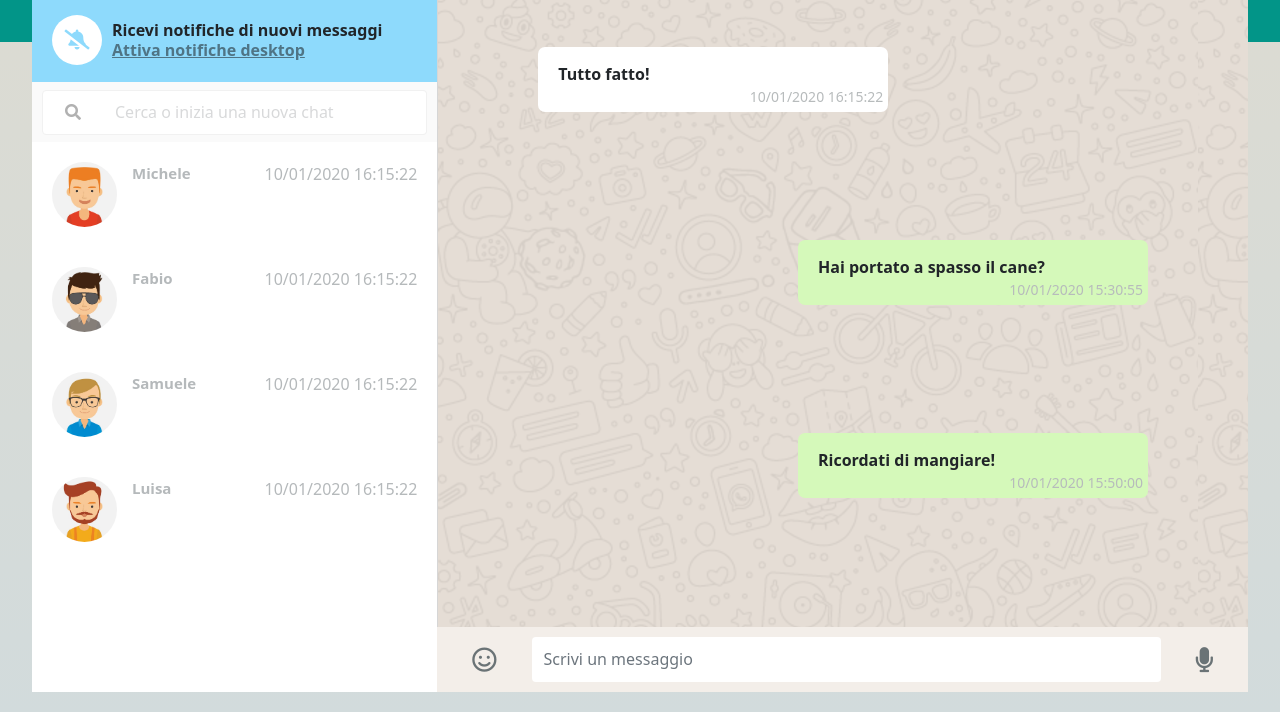
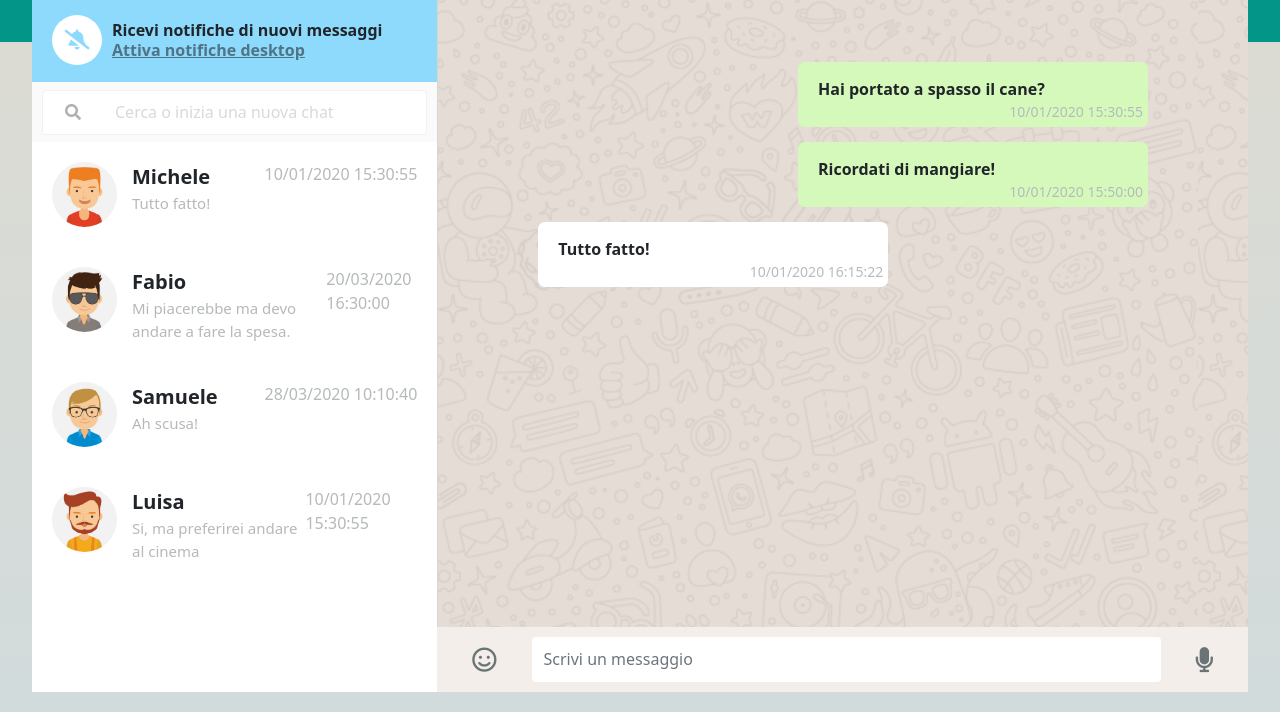
Before and after one commit to Intrusion0/vue-boolzapp, a plain HTML site: page index.html in a window 1280 px wide. Shown: the part 88-800 px from the top of the page. Drawn offline with nearby package versions, Linux system fonts and the light colour scheme.

Commit message:
Milestone 1 Completed

```diff
--- a/css/style.css
+++ b/css/style.css
@@ -249,6 +249,7 @@ main {
 #chat-main {
     display: flex;
     flex-wrap: wrap;
+    align-content: flex-start;
     height: 100%;
     width: 100%;
     border-left: 1px solid #d6d6d6;
@@ -283,7 +284,7 @@ footer {
     flex-wrap: wrap;
     width: 100%;
     height: 50px;
-    margin: 0 100px;
+    margin: 15px 100px;
 }
 
 .my-messages {
--- a/index.html
+++ b/index.html
@@ -70,13 +70,13 @@
                                                     <span>
                                                         {{ contact.name }}
                                                     </span>
-                                                    <span v-for="(message, j) in messages" class="fw-normal" v-if="message.status === 'received' " :key="j">
-                                                        {{ message.text }}
+                                                    <span class="fw-normal">
+                                                        {{ contact.messages.at(-1).text }}
                                                     </span>
                                                 </div>
                                         </section>
                                         <section class="user-date fw-normal">
-                                            10/01/2020 16:15:22
+                                            {{ contact.messages.at(.1).date }}
                                         </section>
                                     </div>
                                 </li>
@@ -112,16 +112,6 @@
                     </header>
                     <!-- Parte centrale / chat -->
                     <main id="chat-main">
-                        <div class="user-messages"> <!-- Messaggi dell'utente *da ricordare -->
-                            <div class="cont-user-mess">
-                                <span>
-                                    Tutto fatto!
-                                </span>
-                                <span>
-                                    10/01/2020 16:15:22
-                                </span>
-                            </div>
-                        </div>
                         <div class="my-messages"> <!-- Miei messaggi *da ricordare -->
                             <div class="cont-my-mess">
                                 <span>
@@ -139,6 +129,16 @@
                                 </span>
                                 <span>
                                     10/01/2020 15:50:00
+                                </span>
+                            </div>
+                        </div>
+                        <div class="user-messages"> <!-- Messaggi dell'utente *da ricordare -->
+                            <div class="cont-user-mess">
+                                <span>
+                                    Tutto fatto!
+                                </span>
+                                <span>
+                                    10/01/2020 16:15:22
                                 </span>
                             </div>
                         </div>
```
